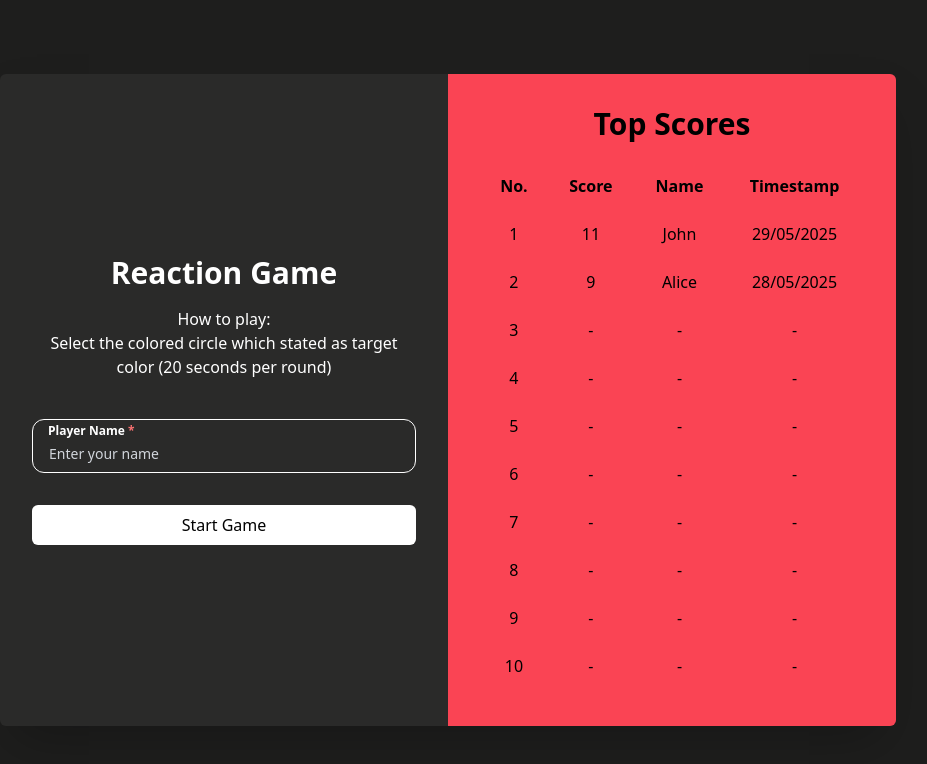
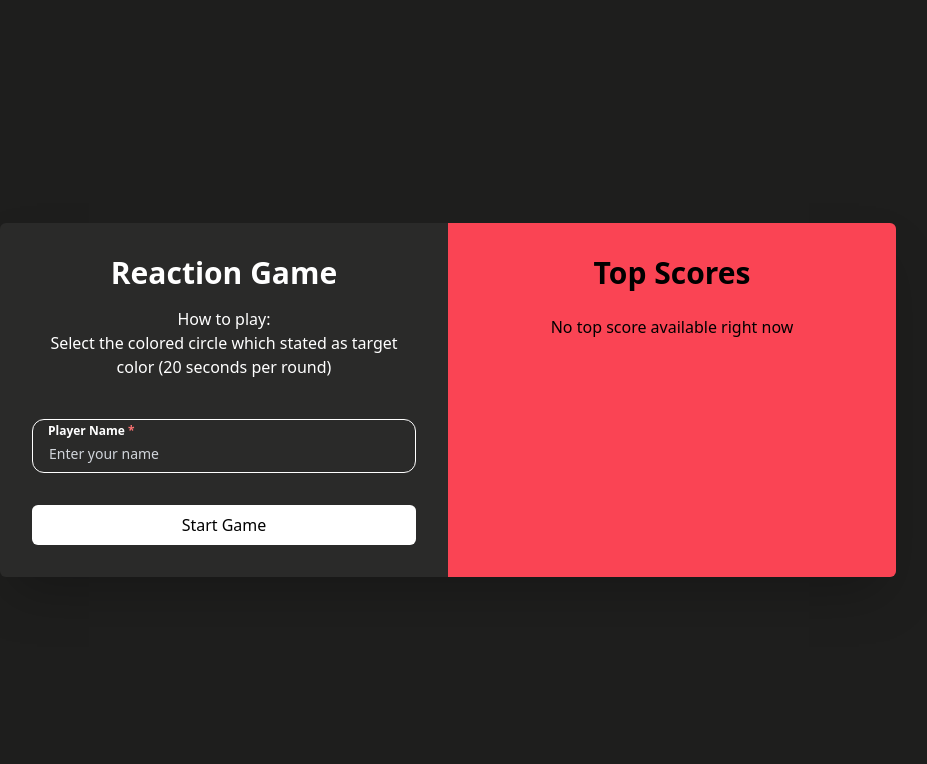
Before and after one commit to Najmi-Irfan/color-matching-game, a React (Vite) app: page / in a window 1280 px wide. Shown: the top 764 px of the page, without its empty margins (192-1119 px from the left). Built offline with nearby package versions, Linux system fonts and the light colour scheme.

Commit message:
integrate localstorage to save data

```diff
--- a/package.json
+++ b/package.json
@@ -11,6 +11,7 @@
   },
   "dependencies": {
     "@tailwindcss/vite": "^4.1.7",
+    "moment": "^2.30.1",
     "react": "^19.1.0",
     "react-dom": "^19.1.0",
     "react-hook-form": "^7.56.4",
--- a/src/App.tsx
+++ b/src/App.tsx
@@ -5,13 +5,14 @@ import { Game } from './pages/Game'
 import { Scores } from './pages/Scores'
 import type { ScoreProps, ScoreContextType } from './types/score'
 import type { PageContextType } from './types/page'
+import { fetchScore } from './service/api'
 
 export const PageContext = createContext<PageContextType | null>(null)
 export const ScoreContext = createContext<ScoreContextType | null>(null)
 
 function App () {
   const [page, setPage] = useState<number>(0)
-  const [scoreList, setScoreList] = useState<ScoreProps[]>([])
+  const [scoreList, setScoreList] = useState<ScoreProps[]>(fetchScore())
 
   return (
     <PageContext.Provider value={{ page, setPage }}>
--- a/src/components/ScoreTable.tsx
+++ b/src/components/ScoreTable.tsx
@@ -1,17 +1,14 @@
-export function ScoreTable () {
-  const topScores = [
-    { id: 1, score: 11, name: 'John', date: '29/05/2025' },
-    { id: 2, score: 9, name: 'Alice', date: '28/05/2025' }
-    // You can test with fewer or zero items
-  ]
+import type { ScoreProps } from "../types/score"
 
-  const shouldShowTable = topScores.length > 0
+export function ScoreTable ({scoreList}:{scoreList: ScoreProps[]}) {
+
+  const shouldShowTable = scoreList.length > 0
 
   const filledScores = shouldShowTable
     ? Array.from({ length: 10 }, (_, i) => {
         return (
-          topScores[i] || {
-            id: i + 1,
+          scoreList[i] || {
+            id: '-',
             score: '-',
             name: '-',
             date: '-'
@@ -26,7 +23,7 @@ export function ScoreTable () {
         Top Scores
       </p>
 
-      <div className='overflow-x-auto'>
+      <div>
         {shouldShowTable ? (
           <table className='w-full border-separate border-spacing-y-2'>
             <thead>
--- a/src/pages/Game.tsx
+++ b/src/pages/Game.tsx
@@ -2,8 +2,11 @@ import React, { useContext, useEffect, useState } from 'react'
 import { COLOUR_LIST } from '../constant'
 import type { AxisProps } from '../types/axis'
 import { PageContext } from '../App'
+import { useScoreContext } from '../hooks/score'
+import { saveScore } from '../service/api'
 
 export function Game () {
+  const { setScoreList, scoreList } = useScoreContext()
   const pageCtx = useContext(PageContext)
   const [winningColor, setWinningColor] = useState<string>('')
   const [winCount, setWinCount] = useState<number>(0)
@@ -31,6 +34,15 @@ export function Game () {
 
   useEffect(() => {
     if (remainingTime === 0) {
+      setScoreList(prev => {
+        const updatedData = prev.map(player => {
+          return player.id === scoreList[scoreList.length - 1].id
+            ? { ...player, score: winCount }
+            : player
+        })
+        saveScore(updatedData)
+        return updatedData
+      })
       pageCtx?.setPage(2)
     }
   }, [remainingTime])
--- a/src/pages/Landing.tsx
+++ b/src/pages/Landing.tsx
@@ -5,6 +5,7 @@ import { useScoreContext } from '../hooks/score'
 import { PageContext } from '../App'
 import { useContext } from 'react'
 import { ScoreTable } from '../components/ScoreTable'
+import moment from 'moment'
 
 interface IFormInput {
   playerName: string
@@ -29,7 +30,7 @@ function LeftSideCard () {
       id: scoreList.length + 1,
       score: 0,
       name: data.playerName,
-      date: new Date().toISOString()
+      date: moment().format('DD/MM/YYYY')
     }
     setScoreList((prevList: ScoreProps[]) => [...prevList, newPlayer])
     pageCtx?.setPage(1)
@@ -62,9 +63,10 @@ function LeftSideCard () {
 }
 
 function RightSideCard () {
+  const { setScoreList, scoreList } = useScoreContext()
   return (
     <div className='md:w-1/2 bg-[#fa4454] p-8 flex flex-col'>
-      <ScoreTable />
+      <ScoreTable scoreList={scoreList}/>
     </div>
   )
 }
--- a/src/pages/Scores.tsx
+++ b/src/pages/Scores.tsx
@@ -1,10 +1,24 @@
+import { useContext } from 'react'
 import { ScoreTable } from '../components/ScoreTable'
+import { useScoreContext } from '../hooks/score'
+import { PageContext } from '../App'
 
 export function Scores () {
+  const { setScoreList, scoreList } = useScoreContext()
+  const pageCtx = useContext(PageContext)
+
   return (
     <div className='min-h-screen flex items-center justify-center px-4'>
-      <div className='bg-[#fa4454] shadow-2xl rounded-md overflow-hidden w-full max-w-4xl p-6 text-center'>
-        <ScoreTable />
+      <div className='bg-[#fa4454] shadow-2xl rounded-md overflow-hidden w-full w-2/4 p-6 text-center px-[15%]'>
+        <ScoreTable scoreList={scoreList} />
+        <button
+          className='w-full bg-white py-2 mt-4 rounded-md'
+          onClick={() => {
+            pageCtx?.setPage(0)
+          }}
+        >
+          Play Again
+        </button>
       </div>
     </div>
   )
--- /dev/null
+++ b/src/service/api.ts
@@ -0,0 +1,14 @@
+import type { ScoreProps } from "../types/score"
+
+export function fetchScore() {
+    const response = localStorage.getItem('topScores');
+    if (response === null) {
+        return [];
+    } else {
+        return JSON.parse(response);
+    }
+}
+
+export function saveScore(payload: ScoreProps[]){
+    localStorage.setItem('topScores', JSON.stringify(payload))
+}
```
Also changed, not shown: 1 other file (tests, documents, lock files or other folders).
